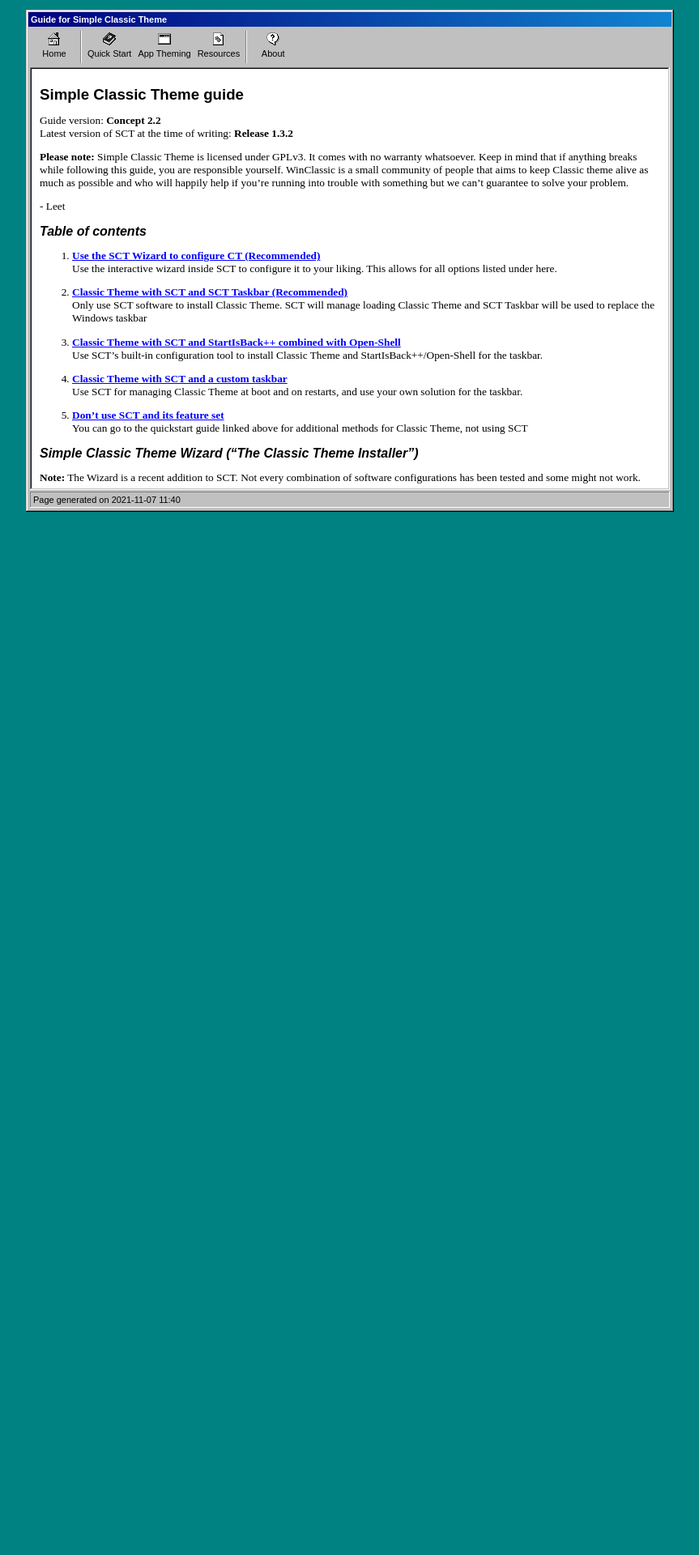
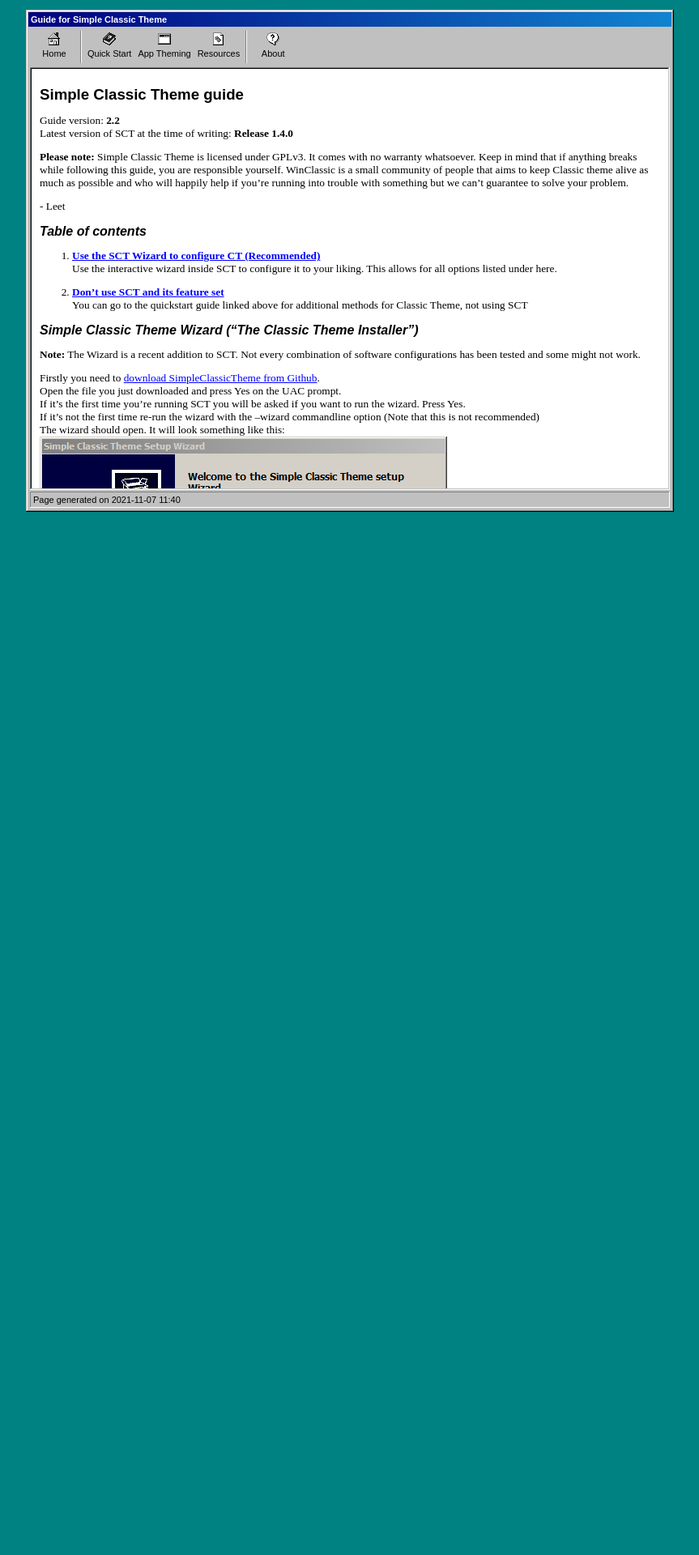
Before and after one commit to WinClassic/winclassic.github.io, a Jekyll site: the page built from sctguide.md, in a window 1280 px wide. Shown: the top 1920 px of the page at 81% size, without its empty margins (208-1071 px from the left). Built offline with Jekyll 4.4.1, drawn with Linux system fonts in a browser that asks for light colours.

Commit message:
Update sctguide.md

```diff
--- a/sctguide.md
+++ b/sctguide.md
@@ -7,8 +7,8 @@ icon: "/assets/ico/sct_16.png"
 
 # Simple Classic Theme guide
 
-Guide version: **Concept 2.2**<br>
-Latest version of SCT at the time of writing: **Release 1.3.2**
+Guide version: **2.2**<br>
+Latest version of SCT at the time of writing: **Release 1.4.0**
 
 **Please note:** Simple Classic Theme is licensed under GPLv3. It comes with no warranty whatsoever. Keep in mind that if anything breaks while following this guide, you are responsible yourself. WinClassic is a small community of people that aims to keep Classic theme alive as much as possible and who will happily help if you're running into trouble with something but we can't guarantee to solve your problem.
 
@@ -19,16 +19,7 @@ Latest version of SCT at the time of writing: **Release 1.3.2**
 1. [**Use the SCT Wizard to configure CT (Recommended)**](#wizard)<br>
    Use the interactive wizard inside SCT to configure it to your liking. This allows for all options listed under here.
 
-2. [**Classic Theme with SCT and SCT Taskbar (Recommended)**](#sctt)<br>
-    Only use SCT software to install Classic Theme. SCT will manage loading Classic Theme and SCT Taskbar will be used to replace the Windows taskbar
-
-3. [**Classic Theme with SCT and StartIsBack++ combined with Open-Shell**](#sibos)<br>
-    Use SCT's built-in configuration tool to install Classic Theme and StartIsBack++/Open-Shell for the taskbar.
-
-4. [**Classic Theme with SCT and a custom taskbar**](#customtb)<br>
-    Use SCT for managing Classic Theme at boot and on restarts, and use your own solution for the taskbar.
-
-5. [**Don't use SCT and its feature set**](./quickstart.md)<br>
+2. [**Don't use SCT and its feature set**](./quickstart.md)<br>
     You can go to the quickstart guide linked above for additional methods for Classic Theme, not using SCT
 
 <a name="wizard"></a>
@@ -59,12 +50,6 @@ If you have any Taskbar solution, it will automatically enabled it
 
 Note: If you are using your own Classic Taskbar solution you can add commands in C:\SCT\EnableThemeScript.bat and C:\SCT\DisableThemeScript.bat to automatically enable and disable your own Classic Taskbar.
 
-<a name="sctt"></a>
-## Simple Classic Theme + Taskbar
-This guide has not been written yet.
-<a name="sibos"></a>
-## Simple Classic Theme + Open-Shell and StartIsBack++
-This guide has not been written yet.
-<a name="customtb"></a>
-## Simple Classic Theme + Your own taskbar
-This guide has not been written yet.
+<a name="features"></a>
+## Simple Classic Theme's Features
+Will be written when 1.5.0 is finished, but before it's released.
```
